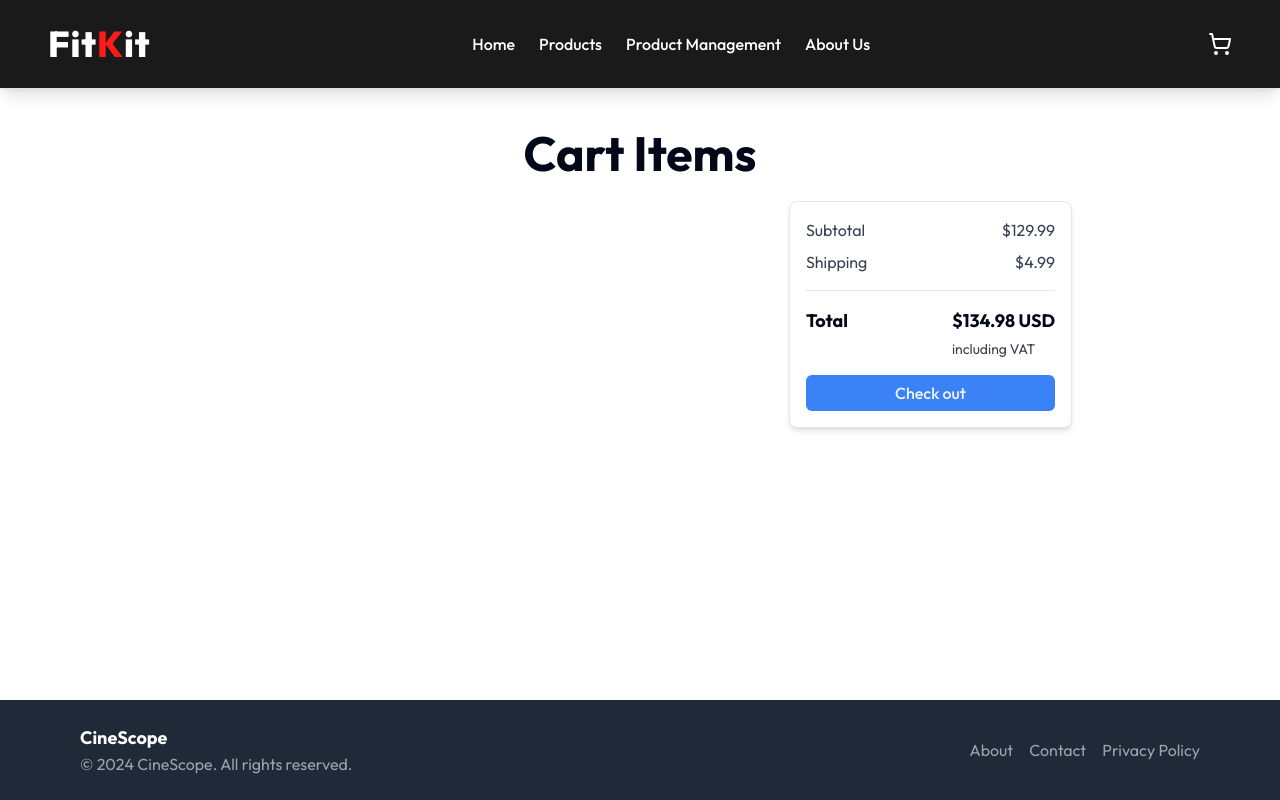
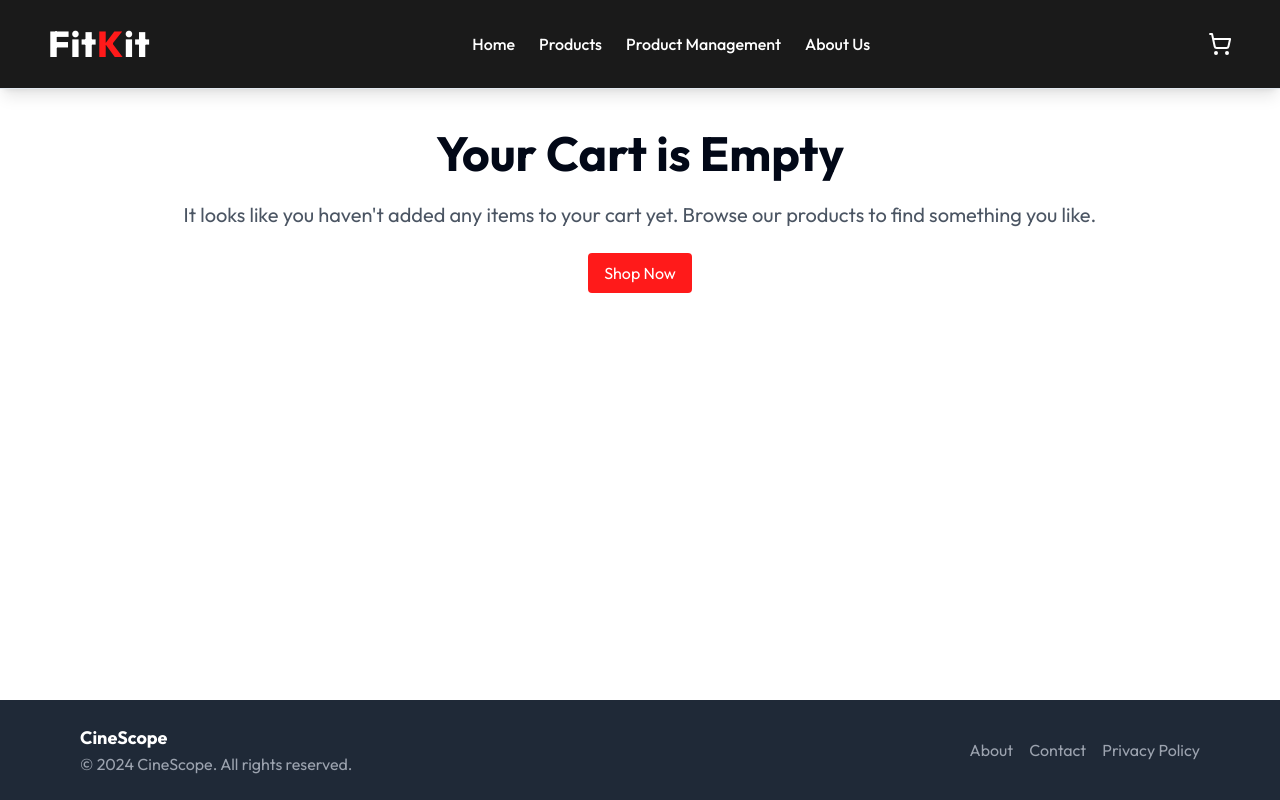
Before and after one commit to miavai649/fitkit-client, a React (Vite) app: page /cart in a window 1280 px wide. Built offline with nearby package versions, Linux system fonts and the light colour scheme.

Commit message:
cart page modified

```diff
--- a/src/pages/cart/Cart.tsx
+++ b/src/pages/cart/Cart.tsx
@@ -1,26 +1,61 @@
 import { Button } from '@/components/ui/button'
 import {
   decreaseQuantity,
-  increaseQuantity
+  increaseQuantity,
+  removeFromCart,
+  TCartProduct
 } from '@/redux/features/cart/cartSlice'
 import { useAppDispatch, useAppSelector } from '@/redux/hooks'
 import { TrashIcon } from '@heroicons/react/24/outline'
 
 const Cart = () => {
   const { cart } = useAppSelector((state) => state)
-  console.log('🚀 ~ Cart ~ cart:', cart)
 
   const dispatch = useAppDispatch()
 
-  const handleDecreaseQuantity = (id: string) => {
-    dispatch(decreaseQuantity(id))
+  // handle function decrease quantity button
+  const handleDecreaseQuantity = (product: TCartProduct) => {
+    dispatch(decreaseQuantity(product?._id))
+
+    if (product?.orderQuantity === 1) {
+      dispatch(removeFromCart(product?._id))
     }
+  }
+
+  // sum subtotal price for cart products
+  const subTotalPrice = cart.reduce((acc: number, product: any) => {
+    return acc + product.orderPrice
+  }, 0)
+
+  const shippingCost = 4.99
+  const totalPrice = (subTotalPrice + shippingCost).toFixed(2)
 
   return (
     <div className='pt-10  mb-7 md:mb-14'>
+      {cart.length === 0 ? (
         <h1 className='text-3xl md:text-4xl lg:text-5xl font-bold mb-6 text-center'>
-        Cart Items
+          Your Cart is Empty
         </h1>
+      ) : (
+        <h1 className='text-3xl md:text-4xl lg:text-5xl font-bold mb-6 text-center'>
+          {cart.length} {cart.length === 1 ? 'Item' : 'Items'} in Your Cart
+        </h1>
+      )}
+
+      {cart.length === 0 ? (
+        <div className='container text-center'>
+          <p className='text-lg md:text-xl text-gray-600 mb-6'>
+            It looks like you haven't added any items to your cart yet. Browse
+            our products to find something you like.
+          </p>
+          <button
+            className='bg-secondary-500 text-white py-2 px-4 rounded hover:bg-secondary-600'
+            // onClick={() => navigate('/products')}
+          >
+            Shop Now
+          </button>
+        </div>
+      ) : (
         <div className='mx-auto max-w-4xl px-4 md:flex md:space-x-4'>
           {/* products */}
           <div className='rounded-lg md:w-2/3'>
@@ -38,13 +73,15 @@ const Cart = () => {
                     <h2 className='text-lg font-bold text-primary'>
                       {product?.name}
                     </h2>
-                  <p className='text-sm text-primary-500'>$ {product?.price}</p>
+                    <p className='text-sm text-primary-500'>
+                      $ {product?.price}
+                    </p>
                   </div>
                   <div className='mt-3 flex items-center sm:space-x-4 sm:mt-0'>
                     <div className='flex items-center border-gray-100'>
                       <button
                         className='cursor-pointer rounded-l bg-primary-500 text-white py-1 px-3 hover:bg-primary'
-                      onClick={() => handleDecreaseQuantity(product?._id)}>
+                        onClick={() => handleDecreaseQuantity(product)}>
                         -
                       </button>
                       <input
@@ -57,7 +94,9 @@ const Cart = () => {
                       <button
                         disabled={product?.orderQuantity === product?.quantity}
                         className='cursor-pointer rounded-r bg-primary-500 text-white py-1 px-3 hover:bg-primary disabled:cursor-not-allowed disabled:bg-primary-300'
-                      onClick={() => dispatch(increaseQuantity(product?._id))}>
+                        onClick={() =>
+                          dispatch(increaseQuantity(product?._id))
+                        }>
                         +
                       </button>
                     </div>
@@ -65,8 +104,7 @@ const Cart = () => {
                       variant={'outline'}
                       size='icon'
                       className='ml-4 border-secondary-500 cursor-pointer text-secondary-500 hover:text-secondary '
-                    // onClick={() => dispatch(removeFromCart(product?._id))}
-                  >
+                      onClick={() => dispatch(removeFromCart(product?._id))}>
                       <TrashIcon className='h-6 w-6' />
                     </Button>
                   </div>
@@ -79,18 +117,17 @@ const Cart = () => {
           <div className='mt-6 h-full rounded-lg border bg-white p-4 shadow-md md:mt-0 md:w-1/3'>
             <div className='mb-2 flex justify-between'>
               <p className='text-gray-700'>Subtotal</p>
-            <p className='text-gray-700'>$129.99</p>
+              <p className='text-gray-700'>${subTotalPrice.toFixed(2)}</p>
             </div>
             <div className='flex justify-between'>
               <p className='text-gray-700'>Shipping</p>
-            <p className='text-gray-700'>$4.99</p>
+              <p className='text-gray-700'>${shippingCost}</p>
             </div>
             <hr className='my-4' />
             <div className='flex justify-between'>
               <p className='text-lg font-bold'>Total</p>
               <div className=''>
-              <p className='mb-1 text-lg font-bold'>$134.98 USD</p>
-              <p className='text-sm text-gray-700'>including VAT</p>
+                <p className='mb-1 text-lg font-bold'>${totalPrice} USD</p>
               </div>
             </div>
             <button className='mt-4 w-full rounded-md bg-blue-500 py-1.5 font-medium text-blue-50 hover:bg-blue-600'>
@@ -98,6 +135,7 @@ const Cart = () => {
             </button>
           </div>
         </div>
+      )}
     </div>
   )
 }
--- a/src/redux/features/cart/cartSlice.ts
+++ b/src/redux/features/cart/cartSlice.ts
@@ -1,7 +1,7 @@
 import { createSlice } from '@reduxjs/toolkit'
 import { toast } from 'sonner'
 
-export type TProduct = {
+export type TCartProduct = {
   _id: string
   name: string
   price: number
@@ -14,7 +14,7 @@ export type TProduct = {
   orderPrice: number
 }
 
-const initialState: TProduct[] = []
+const initialState: TCartProduct[] = []
 
 export const cartSlice = createSlice({
   name: 'cart',
@@ -56,11 +56,14 @@ export const cartSlice = createSlice({
         findProductById.orderPrice =
           findProductById.orderQuantity * findProductById.price
       }
+    },
+    removeFromCart: (state, action) => {
+      return state.filter((item) => item._id !== action.payload)
     }
   }
 })
 
-export const { addToCart, increaseQuantity, decreaseQuantity } =
+export const { addToCart, increaseQuantity, decreaseQuantity, removeFromCart } =
   cartSlice.actions
 
 export default cartSlice.reducer
```
Lines whose indentation alone changed are shown as unchanged.
